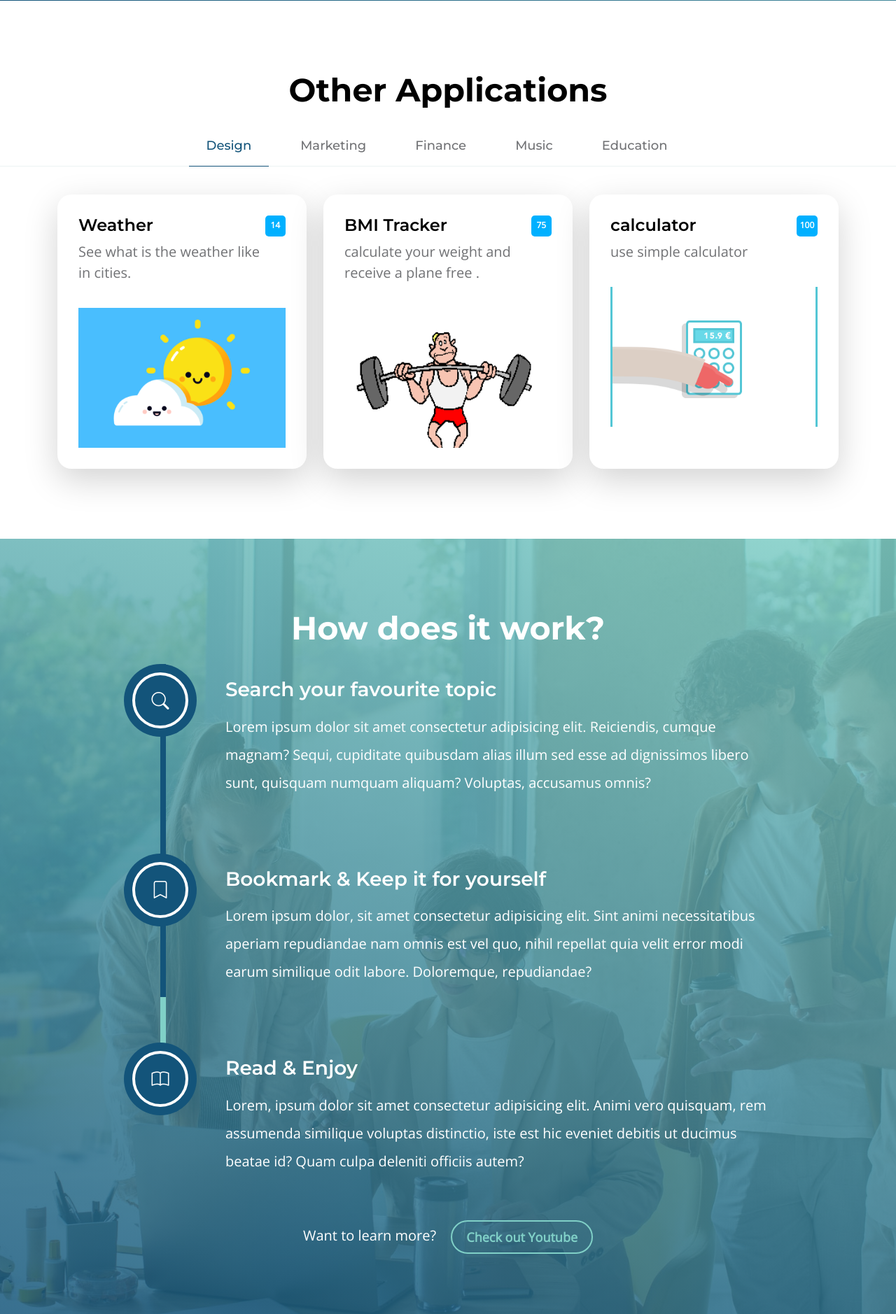
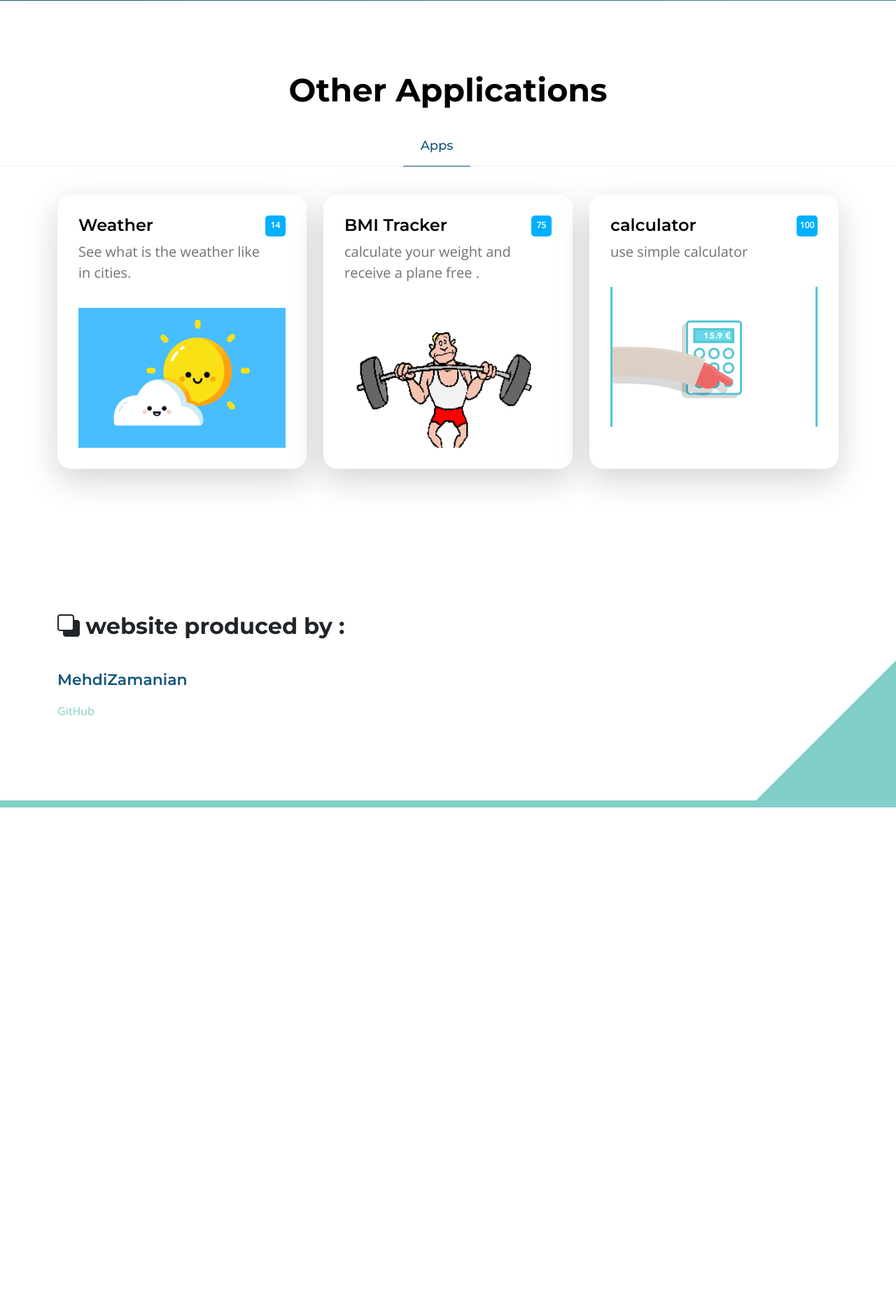
Before and after one commit to Mehdizamanian/dictknow-project, a Django app: page / in a window 1280 px wide. Shown: the part 511-2389 px from the top of the page at 70% size. After the commit the page ends 1665 px from the top, so only its background shows below. Run offline with Django 4.2, Linux system fonts and the light colour scheme; some libraries are stand-ins or nearby versions.

Commit message:
index updated

```diff
--- a/dictionary/templates/dictionary/index.html
+++ b/dictionary/templates/dictionary/index.html
@@ -172,9 +172,12 @@
                     <div class="row">
                         <ul class="nav nav-tabs" id="myTab" role="tablist">
                             <li class="nav-item" role="presentation">
-                                <button class="nav-link active" id="design-tab" data-bs-toggle="tab" data-bs-target="#design-tab-pane" type="button" role="tab" aria-controls="design-tab-pane" aria-selected="true">Design</button>
+                                <button class="nav-link active" id="design-tab" data-bs-toggle="tab" data-bs-target="#design-tab-pane" type="button" role="tab" aria-controls="design-tab-pane" aria-selected="true">Apps</button>
                             </li>
 
+
+
+<!--
                             <li class="nav-item" role="presentation">
                                 <button class="nav-link" id="marketing-tab" data-bs-toggle="tab" data-bs-target="#marketing-tab-pane" type="button" role="tab" aria-controls="marketing-tab-pane" aria-selected="false">Marketing</button>
                             </li>
@@ -190,6 +193,9 @@
                             <li class="nav-item" role="presentation">
                                 <button class="nav-link" id="education-tab" data-bs-toggle="tab" data-bs-target="#education-tab-pane" type="button" role="tab" aria-controls="education-tab-pane" aria-selected="false">Education</button>
                             </li>
+
+ -->
+
                         </ul>
                     </div>
                 </div>
@@ -258,6 +264,7 @@
                                     </div>
                                 </div>
 
+<!--
                                 <div class="tab-pane fade" id="marketing-tab-pane" role="tabpanel" aria-labelledby="marketing-tab" tabindex="0">
                                     <div class="row">
                                         <div class="col-lg-4 col-md-6 col-12 mb-4 mb-lg-3">
@@ -314,8 +321,12 @@
                                                 </div>
                                             </div>
                                         </div>
-                                  </div>
+                                  </div> -->
 
+
+
+
+<!--
                                 <div class="tab-pane fade" id="finance-tab-pane" role="tabpanel" aria-labelledby="finance-tab" tabindex="0">   <div class="row">
                                         <div class="col-lg-6 col-md-6 col-12 mb-4 mb-lg-0">
                                             <div class="custom-block bg-white shadow-lg">
@@ -377,9 +388,12 @@
                                             </div>
                                         </div>
                                     </div>
-                                </div>
+                                </div> -->
 
-                                <div class="tab-pane fade" id="music-tab-pane" role="tabpanel" aria-labelledby="music-tab" tabindex="0">
+
+
+
+                               <!--  <div class="tab-pane fade" id="music-tab-pane" role="tabpanel" aria-labelledby="music-tab" tabindex="0">
                                     <div class="row">
                                         <div class="col-lg-4 col-md-6 col-12 mb-4 mb-lg-3">
                                             <div class="custom-block bg-white shadow-lg">
@@ -435,9 +449,14 @@
                                             </div>
                                         </div>
                                     </div>
-                                </div>
+                                </div> -->
 
-                                <div class="tab-pane fade" id="education-tab-pane" role="tabpanel" aria-labelledby="education-tab" tabindex="0">
+
+
+
+
+
+                                <!-- <div class="tab-pane fade" id="education-tab-pane" role="tabpanel" aria-labelledby="education-tab" tabindex="0">
                                     <div class="row">
                                         <div class="col-lg-6 col-md-6 col-12 mb-4 mb-lg-3">
                                             <div class="custom-block bg-white shadow-lg">
@@ -480,10 +499,14 @@
 
                     </div>
                 </div>
-            </section>
+            </section> -->
 
 
-            <section class="timeline-section section-padding" id="section_3">
+
+
+
+
+<!--             <section class="timeline-section section-padding" id="section_3">
                 <div class="section-overlay"></div>
 
                 <div class="container">
@@ -541,10 +564,10 @@
                         </div>
                     </div>
                 </div>
-            </section>
+            </section> -->
 
 
-            <section class="faq-section section-padding" id="section_4">
+<!--             <section class="faq-section section-padding" id="section_4">
                 <div class="container">
                     <div class="row">
 
@@ -606,10 +629,10 @@
 
                     </div>
                 </div>
-            </section>
+            </section> -->
 
 
-            <section class="contact-section section-padding section-bg" id="section_5">
+            <!-- <section class="contact-section section-padding section-bg" id="section_5">
                 <div class="container">
                     <div class="row">
 
@@ -671,14 +694,18 @@
 
                     </div>
                 </div>
-            </section>
+            </section> -->
+
         </main>
+
+
+
 
 <footer class="site-footer section-padding">
             <div class="container">
                 <div class="row">
 
-                    <div class="col-lg-3 col-12 mb-4 pb-2">
+                    <div class="col-lg-12 col-12 mb-4 pb-2">
                         <a class="navbar-brand mb-2" href="index.html">
                             <i class="bi-back"></i>
                             <span>website produced by : </span>
```
